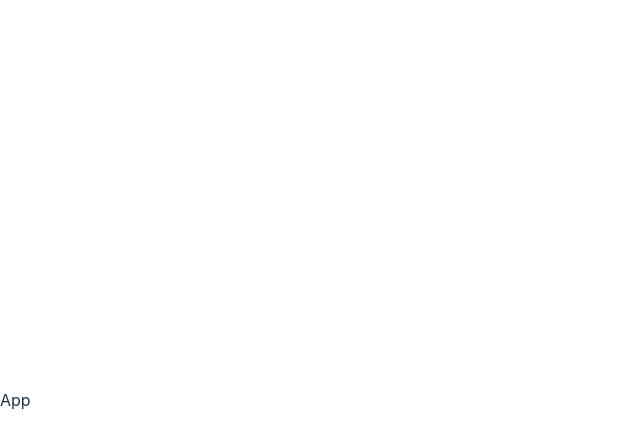
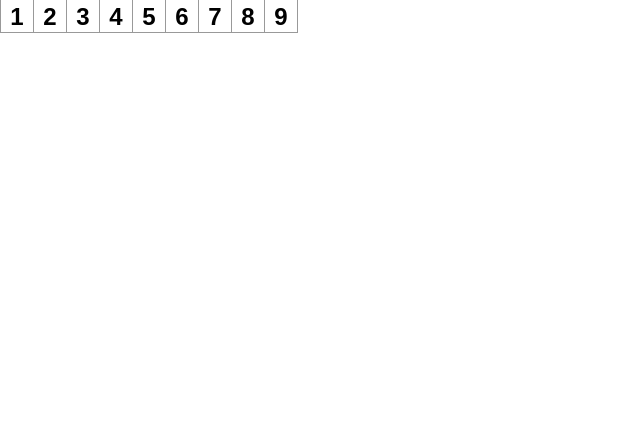
Before and after one commit to kazuya-u/NANOX-REACT, a React (Vite) app: page / in a window 1280 px wide. Shown: the top 448 px of the page, without its empty margins (0-640 px from the left). Built offline with nearby package versions, Linux system fonts and the light colour scheme.

Commit message:
Study about "program type".

```diff
--- a/src/App.tsx
+++ b/src/App.tsx
@@ -1,3 +1,4 @@
+import React from 'react';
 import { createGlobalStyle } from 'styled-components';
 import reset from 'styled-reset';
 
@@ -11,11 +12,33 @@ const GlobalStyle = createGlobalStyle`
   }
 `;
 
-const App = () => {
+interface SquareProps {
+  value: string;
+}
+
+const Square: React.FC<SquareProps> = ({value}) => {
+  return <button className='square'>{value}</button>;
+}
+
+const App: React.FC = () => {
   return (
     <>
       <GlobalStyle />
-      <div>App</div>
+      <div className='board-row"'>
+        <Square value='1' />
+        <Square value='2' />
+        <Square value='3' />
+      </div>
+      <div className='board-row"'>
+        <Square value='4' />
+        <Square value='5' />
+        <Square value='6' />
+      </div>
+      <div className='board-row"'>
+        <Square value='7' />
+        <Square value='8' />
+        <Square value='9' />
+      </div>
     </>
   );
 };
--- a/src/index.css
+++ /dev/null
@@ -1,69 +0,0 @@
-:root {
-  font-family: Inter, system-ui, Avenir, Helvetica, Arial, sans-serif;
-  line-height: 1.5;
-  font-weight: 400;
-
-  color-scheme: light dark;
-  color: rgba(255, 255, 255, 0.87);
-  background-color: #242424;
-
-  font-synthesis: none;
-  text-rendering: optimizeLegibility;
-  -webkit-font-smoothing: antialiased;
-  -moz-osx-font-smoothing: grayscale;
-  -webkit-text-size-adjust: 100%;
-}
-
-a {
-  font-weight: 500;
-  color: #646cff;
-  text-decoration: inherit;
-}
-a:hover {
-  color: #535bf2;
-}
-
-body {
-  margin: 0;
-  display: flex;
-  place-items: center;
-  min-width: 320px;
-  min-height: 100vh;
-}
-
-h1 {
-  font-size: 3.2em;
-  line-height: 1.1;
-}
-
-button {
-  border-radius: 8px;
-  border: 1px solid transparent;
-  padding: 0.6em 1.2em;
-  font-size: 1em;
-  font-weight: 500;
-  font-family: inherit;
-  background-color: #1a1a1a;
-  cursor: pointer;
-  transition: border-color 0.25s;
-}
-button:hover {
-  border-color: #646cff;
-}
-button:focus,
-button:focus-visible {
-  outline: 4px auto -webkit-focus-ring-color;
-}
-
-@media (prefers-color-scheme: light) {
-  :root {
-    color: #213547;
-    background-color: #ffffff;
-  }
-  a:hover {
-    color: #747bff;
-  }
-  button {
-    background-color: #f9f9f9;
-  }
-}
--- a/src/main.tsx
+++ b/src/main.tsx
@@ -1,7 +1,8 @@
 import React from 'react'
 import ReactDOM from 'react-dom/client'
 import App from './App.tsx'
-import './index.css'
+import './style.css'
+
 
 ReactDOM.createRoot(document.getElementById('root') as HTMLElement).render(
   <React.StrictMode>
--- /dev/null
+++ b/src/style.css
@@ -0,0 +1,90 @@
+* {
+  box-sizing: border-box;
+}
+
+body {
+  font-family: sans-serif;
+  margin: 20px;
+  padding: 0;
+}
+
+h1 {
+  margin-top: 0;
+  font-size: 22px;
+}
+
+h2 {
+  margin-top: 0;
+  font-size: 20px;
+}
+
+h3 {
+  margin-top: 0;
+  font-size: 18px;
+}
+
+h4 {
+  margin-top: 0;
+  font-size: 16px;
+}
+
+h5 {
+  margin-top: 0;
+  font-size: 14px;
+}
+
+h6 {
+  margin-top: 0;
+  font-size: 12px;
+}
+
+code {
+  font-size: 1.2em;
+}
+
+ul {
+  padding-left: 20px;
+}
+
+* {
+  box-sizing: border-box;
+}
+
+body {
+  font-family: sans-serif;
+  margin: 20px;
+  padding: 0;
+}
+
+.square {
+  background: #fff;
+  border: 1px solid #999;
+  float: left;
+  font-size: 24px;
+  font-weight: bold;
+  line-height: 34px;
+  height: 34px;
+  margin-right: -1px;
+  margin-top: -1px;
+  padding: 0;
+  text-align: center;
+  width: 34px;
+}
+
+.board-row:after {
+  clear: both;
+  content: '';
+  display: table;
+}
+
+.status {
+  margin-bottom: 10px;
+}
+.game {
+  display: flex;
+  flex-direction: row;
+}
+
+.game-info {
+  margin-left: 20px;
+}
```
Also changed, not shown: src/components/Board.tsx (added).
